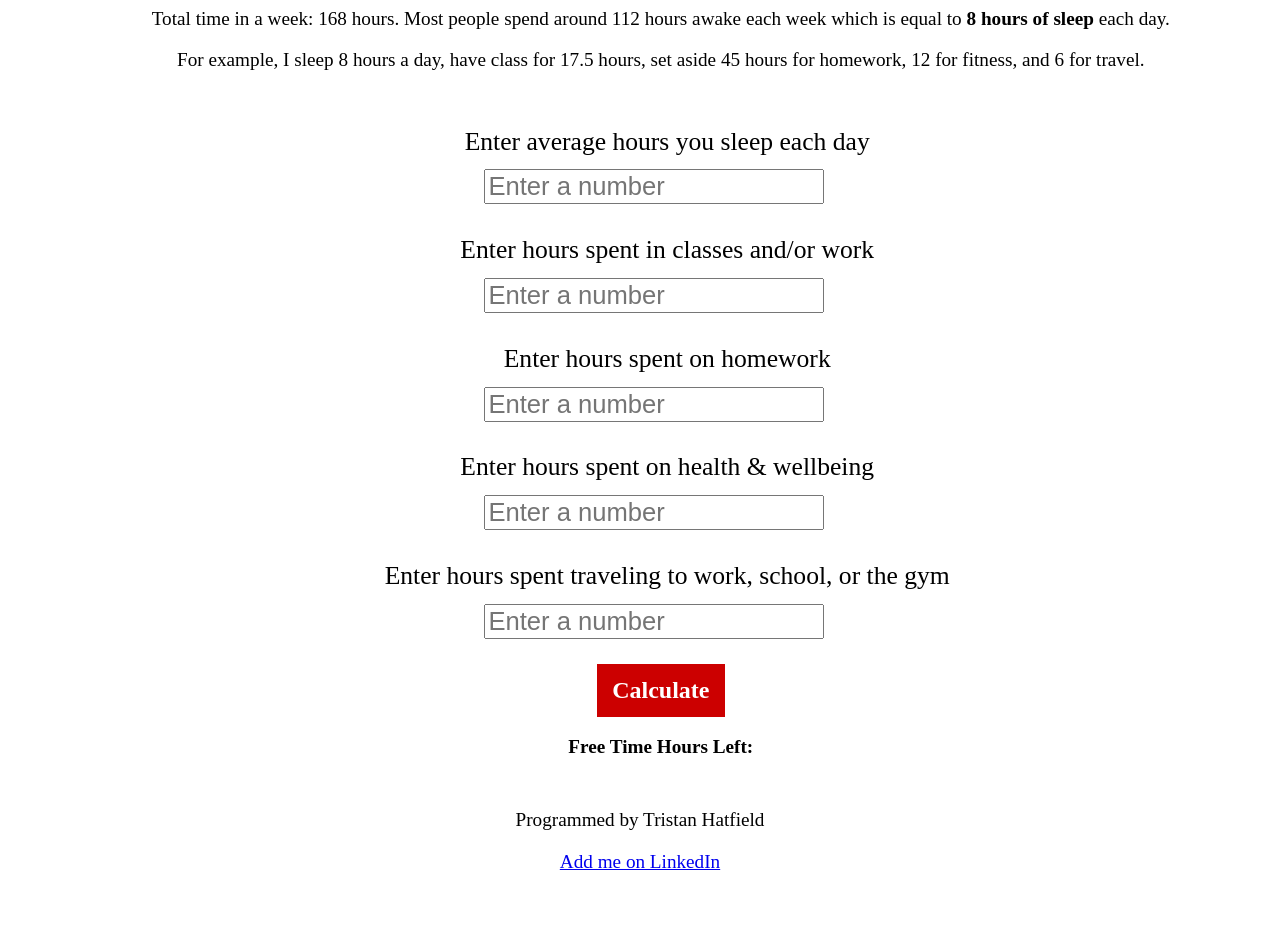
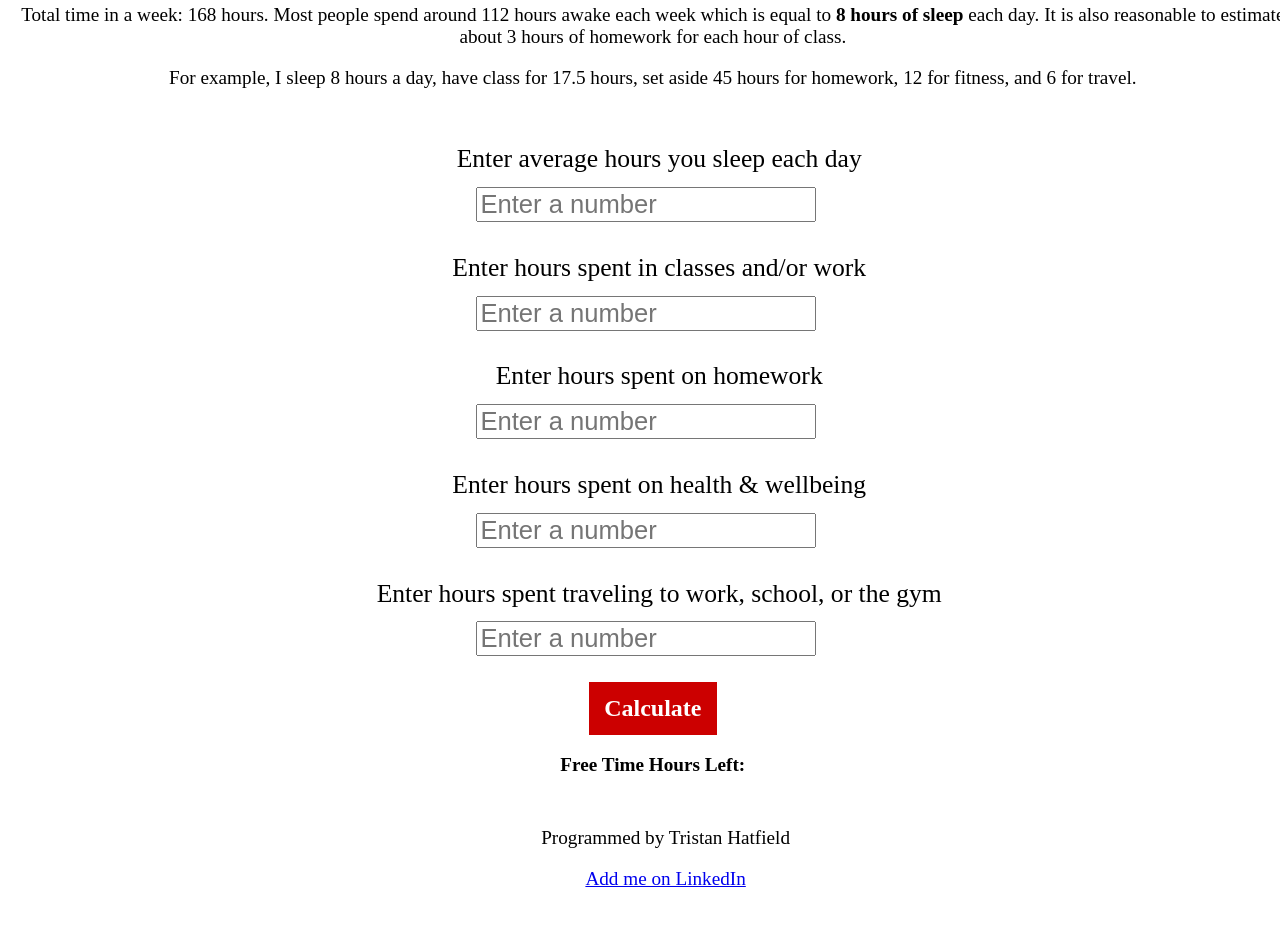
Before and after one commit to thatfield-24/time-tracker, a plain HTML site: page index.html in a window 1280 px wide. Shown: the part 88-1029 px from the top of the page. Before the commit the page ends 969 px from the top, so only its background shows below. Drawn offline with Linux system fonts and the light colour scheme.

Commit message:
Updated Formatting
Updated some minor formatting and wording.
Next steps:
1. Explanation paragraph at the top is not scaling
2. Maybe calculate the average free time per day. But I feel like a full breakdown would actually be better so may do that.

```diff
--- a/index.html
+++ b/index.html
@@ -3,28 +3,28 @@
 <head>
   <meta charset="utf-8">
   <meta name="viewport" content="width=device-width, initial-scale=1.0" />
-  <title>Basic JavaScript Event Handling and DOM</title>
+  <title>Time Tracker</title>
   <link rel="stylesheet" href="style/style.css">
   <script async src="js/script.js"></script>
 </head>
-<body>
-  <h1 class="center">Time Tracker</h1>
-  <div class="container">
-    <p>Total time in a week: 168 hours. Most people spend around 112 hours awake each week which is equal to <b>8 hours of sleep</b> each day.</p>
+<body class="container">
+  <h1>Time Tracker</h1>
+  <div>
+    <p>Total time in a week: 168 hours. Most people spend around 112 hours awake each week which is equal to <b>8 hours of sleep</b> each day. It is also reasonable to estimate about 3 hours of homework for each hour of class.</p>
     <p>For example, I sleep 8 hours a day, have class for 17.5 hours, set aside 45 hours for homework, 12 for fitness, and 6 for travel.</p>
     <!--Below are the labels and input boxes for the site-->
-    <br><br><label>Enter average hours you sleep each day <br><input type="number" min="0"  id="sleep" type="text" name="textentry" placeholder="Enter a number" onkeypress="return (event.charCode != 45)"></label>
-    <br><br><label>Enter hours spent in classes and/or work<br><input type="number" min="0"  id="classes" type="text" name="textentry" placeholder="Enter a number" onkeypress="return (event.charCode != 45)"></label>
-    <br><br><label>Enter hours spent on homework <br><input type="number" min="0"  id="homework" type="text" name="textentry" placeholder="Enter a number" onkeypress="return (event.charCode != 45)"></label>
-    <br><br><label>Enter hours spent on health & wellbeing <br><input type="number" min="0"  id="fitness" type="text" name="textentry" placeholder="Enter a number" onkeypress="return (event.charCode != 45)"></label>
-    <br><br><label>Enter hours spent traveling to work, school, or the gym <br><input type="number" min="0" id="travel" type="text" name="textentry" placeholder="Enter a number" onkeypress="return (event.charCode != 45)"></label>
+    <br><br><label>Enter average hours you sleep each day <br><input type="number" tabindex="1" min="0"  id="sleep" type="text" name="textentry" placeholder="Enter a number" onkeypress="return (event.charCode != 45)"></label>
+    <br><br><label>Enter hours spent in classes and/or work<br><input type="number" tabindex="2" min="0"  id="classes" type="text" name="textentry" placeholder="Enter a number" onkeypress="return (event.charCode != 45)"></label>
+    <br><br><label>Enter hours spent on homework <br><input type="number" tabindex="3" min="0"  id="homework" type="text" name="textentry" placeholder="Enter a number" onkeypress="return (event.charCode != 45)"></label>
+    <br><br><label>Enter hours spent on health & wellbeing <br><input type="number" tabindex="4" min="0"  id="fitness" type="text" name="textentry" placeholder="Enter a number" onkeypress="return (event.charCode != 45)"></label>
+    <br><br><label>Enter hours spent traveling to work, school, or the gym <br><input type="number" tabindex="6" min="0" id="travel" type="text" name="textentry" placeholder="Enter a number" onkeypress="return (event.charCode != 45)"></label>
     <!--Calculate Button and Results-->
-    <div id="calculate">Calculate</div>
+    <div id="calculate" tabindex="6">Calculate</div>
     <p id="textoutput" class="center"><b>Free Time Hours Left: </b></p>
   </div>
 </body>
-<footer>
-    <p class="center">Programmed by Tristan Hatfield</p>
-    <a href="https://www.linkedin.com/in/tristan-hatfield/" target="_blank">Add me on LinkedIn</a>
+<footer class="container">
+    <p>Programmed by Tristan Hatfield</p>
+    <a href="https://www.linkedin.com/in/tristan-hatfield/" tabindex="7" target="_blank">Add me on LinkedIn</a>
 </footer>
 </html>
--- a/js/script.js
+++ b/js/script.js
@@ -9,7 +9,7 @@ function init(){
      var fitness = document.getElementById('fitness');
      var travel = document.getElementById('travel');
      var freeTime = (168 - (sleep.value * 7) - classes.value - homework.value - fitness.value - travel.value)
-    document.getElementById('textoutput').innerHTML = "Free Time Hours Left: " + freeTime;
+    document.getElementById('textoutput').innerHTML = "Free Time Hours Left: "+ freeTime;
 
  }
 
--- a/style/style.css
+++ b/style/style.css
@@ -1,6 +1,3 @@
-.center {
-  text-align: center;
-}
 .container {
   text-align: center;
   width: 100vw;
@@ -9,7 +6,12 @@
 }
 footer {
   text-align: center;
-  margin: auto 10vw;
+  width: 100vw;
+  margin: 1vw auto 1vw;
+  padding: 1vw;
+}
+#textoutput {
+  text-style: bold;
 }
 
 /* Phone Sizing */
```
